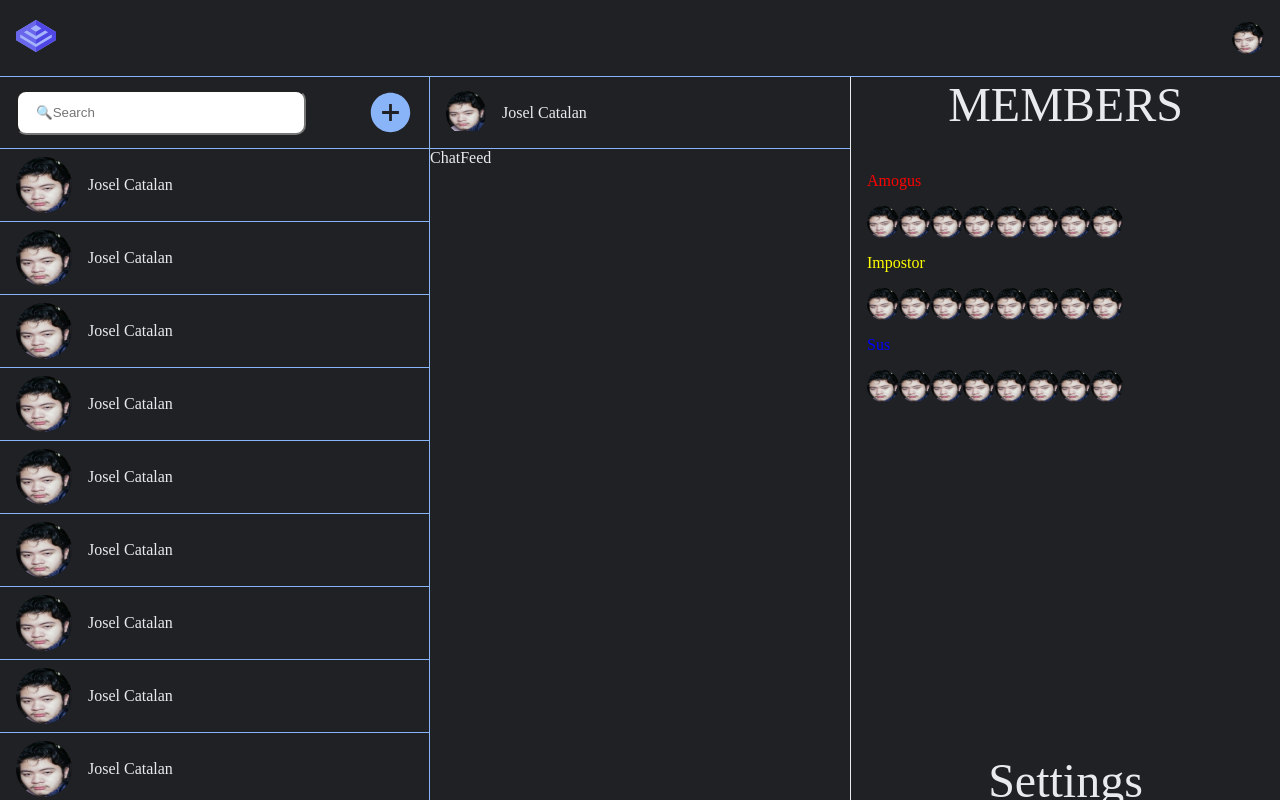
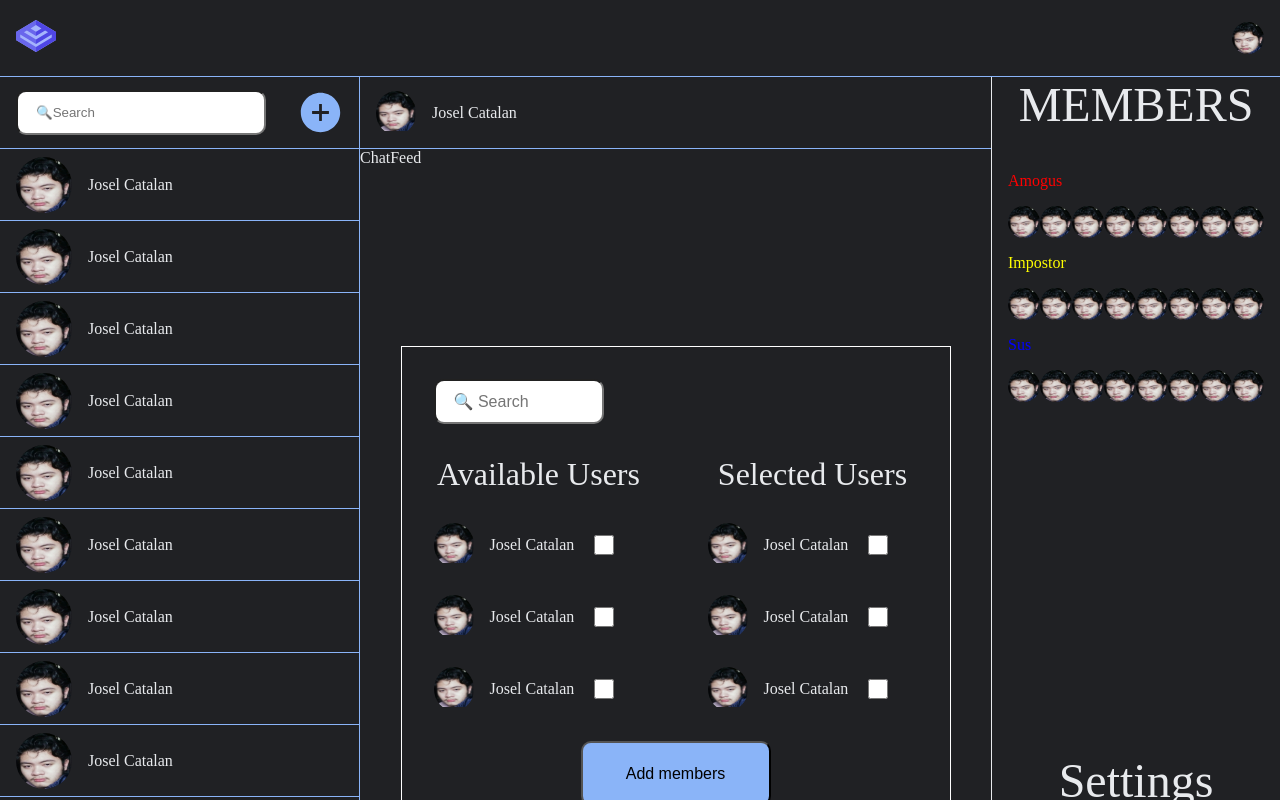
Before and after one commit to Nestortion/Definitely-not-a-Chat-App, a Next.js app in the folder client/: page / in a window 1280 px wide. Shown: the top 800 px of the page. Built offline with nearby package versions, Linux system fonts and the light colour scheme.

Commit message:
added add friend modal

```diff
--- /dev/null
+++ b/client/components/MainChat/AddFriendModal/AddFriendModal.jsx
@@ -0,0 +1,28 @@
+import { AddFriendModalStyled } from '../../styles/MainChatStyled'
+import UserCard from './UserCard'
+
+export default function AddFriendModal() {
+  return (
+    <AddFriendModalStyled>
+      <div className="search">
+        <input type="text" placeholder="🔍 Search" />
+      </div>
+      <div className="userList">
+        <div className="availableUser">
+          <span className="header">Available Users</span>
+
+          <UserCard />
+          <UserCard />
+          <UserCard />
+        </div>
+        <div className="selectedUser">
+          <span className="header">Selected Users</span>
+          <UserCard />
+          <UserCard />
+          <UserCard />
+        </div>
+      </div>
+      <button>Add members</button>
+    </AddFriendModalStyled>
+  )
+}
--- /dev/null
+++ b/client/components/MainChat/AddFriendModal/UserCard.jsx
@@ -0,0 +1,15 @@
+import Image from 'next/image'
+import { UserCardStyled } from '../../styles/MainChatStyled'
+import pfp from '../../Assets/pfp.jpg'
+
+export default function UserCard() {
+  return (
+    <UserCardStyled>
+      <div className="img">
+        <Image src={pfp} height={40} width={40} />
+      </div>
+      Josel Catalan
+      <input type="checkbox" />
+    </UserCardStyled>
+  )
+}
--- a/client/components/styles/MainChatStyled.jsx
+++ b/client/components/styles/MainChatStyled.jsx
@@ -11,12 +11,8 @@ const MainChatStyled = styled.div`
     border-color: ${({ theme }) => theme.colors.accent};
   }
 
-  .friendList,
-  .chatSettings {
-    width: 430px;
-  }
-
   .chatWindow {
+    position: relative;
     flex-grow: 1;
     display: flex;
   }
@@ -28,6 +24,8 @@ const ChatCardStyled = styled.div`
   border-right: ${({ theme }) => theme.border.border1};
   border-color: ${({ theme }) => theme.colors.accent};
   position: relative;
+  height: ${({ theme }) => theme.containers.container2.height};
+  width: ${({ theme }) => theme.containers.container2.width};
 
   &:hover {
     &:before {
@@ -94,7 +92,7 @@ const RoleListStyled = styled.div`
   }
 `
 const RoleStyled = styled.div`
-  margin-inline-start: ${({ theme }) => theme.margin.margin1};
+  margin-inline: ${({ theme }) => theme.margin.margin1};
   display: flex;
   flex-direction: column;
 
@@ -130,7 +128,7 @@ const SearchStyled = styled.div`
   input[type='text'] {
     margin: ${({ theme }) => theme.margin.margin1};
     height: 45px;
-    width: 290px;
+    flex-grow: 1;
     border-radius: ${({ theme }) => theme.border.radius1};
 
     &::placeholder {
@@ -184,6 +182,75 @@ const UserHeaderStyled = styled.div`
   }
 `
 
+const AddFriendModalStyled = styled.div`
+  position: absolute;
+  height: fit-content;
+  width: fit-content;
+  top: 0;
+  left: 0;
+  bottom: 0;
+  right: 0;
+  margin: auto;
+  border: 1px solid white;
+  display: flex;
+  flex-direction: column;
+
+  .search {
+    margin: ${({ theme }) => theme.margin.margin2};
+    input[type='text'] {
+      height: 45px;
+      width: 170px;
+      border-radius: ${({ theme }) => theme.border.radius1};
+      font-size: ${({ theme }) => theme.font.heading1};
+
+      &::placeholder {
+        padding-inline-start: ${({ theme }) => theme.padding.padding1};
+      }
+    }
+  }
+
+  .userList {
+    display: flex;
+
+    & > div {
+      .header {
+        display: flex;
+        justify-content: center;
+        font-size: ${({ theme }) => theme.font.heading2};
+        margin-bottom: ${({ theme }) => theme.margin.margin1};
+      }
+    }
+  }
+
+  button {
+    height: 65px;
+    width: 190px;
+    align-self: center;
+    margin-top: ${({ theme }) => theme.margin.margin1};
+    border-radius: ${({ theme }) => theme.border.radius1};
+    background-color: ${({ theme }) => theme.colors.accent};
+    font-size: ${({ theme }) => theme.font.heading1};
+  }
+`
+
+const UserCardStyled = styled.div`
+  height: ${({ theme }) => theme.containers.container1.height};
+  width: ${({ theme }) => theme.containers.container1.width};
+  padding-inline-start: ${({ theme }) => theme.padding.padding2};
+  display: flex;
+  align-items: center;
+  gap: ${({ theme }) => theme.margin.margin1};
+
+  .img {
+    border-radius: 50%;
+    overflow: hidden;
+  }
+  input[type='checkbox'] {
+    height: 20px;
+    width: 20px;
+  }
+`
+
 export {
   MainChatStyled,
   ChatCardStyled,
@@ -195,4 +262,6 @@ export {
   RoleStyled,
   SearchStyled,
   SettingsStyled,
+  AddFriendModalStyled,
+  UserCardStyled,
 }
--- a/client/components/styles/Theme.jsx
+++ b/client/components/styles/Theme.jsx
@@ -22,6 +22,14 @@ const Theme = {
   icon: { size1: '32px', size2: '56px' },
   containers: {
     loginContent: { height: '800px', width: '800px' },
+    container1: {
+      height: '72px',
+      width: '274px',
+    },
+    container2: {
+      height: '72px',
+      width: '360px',
+    },
   },
   margin: {
     marginCardBlock: '0.5rem',
--- a/client/pages/index.jsx
+++ b/client/pages/index.jsx
@@ -1,3 +1,4 @@
+import AddFriendModal from '../components/MainChat/AddFriendModal/AddFriendModal'
 import ChatFeed from '../components/MainChat/ChatFeed'
 import ChatList from '../components/MainChat/ChatList'
 import MessageConstructor from '../components/MainChat/MessageConstructor'
@@ -15,6 +16,7 @@ export default function Home() {
         <ChatList />
       </div>
       <div className="chatWindow">
+        <AddFriendModal />
         <UserHeader />
         <ChatFeed />
         <MessageConstructor />
```
